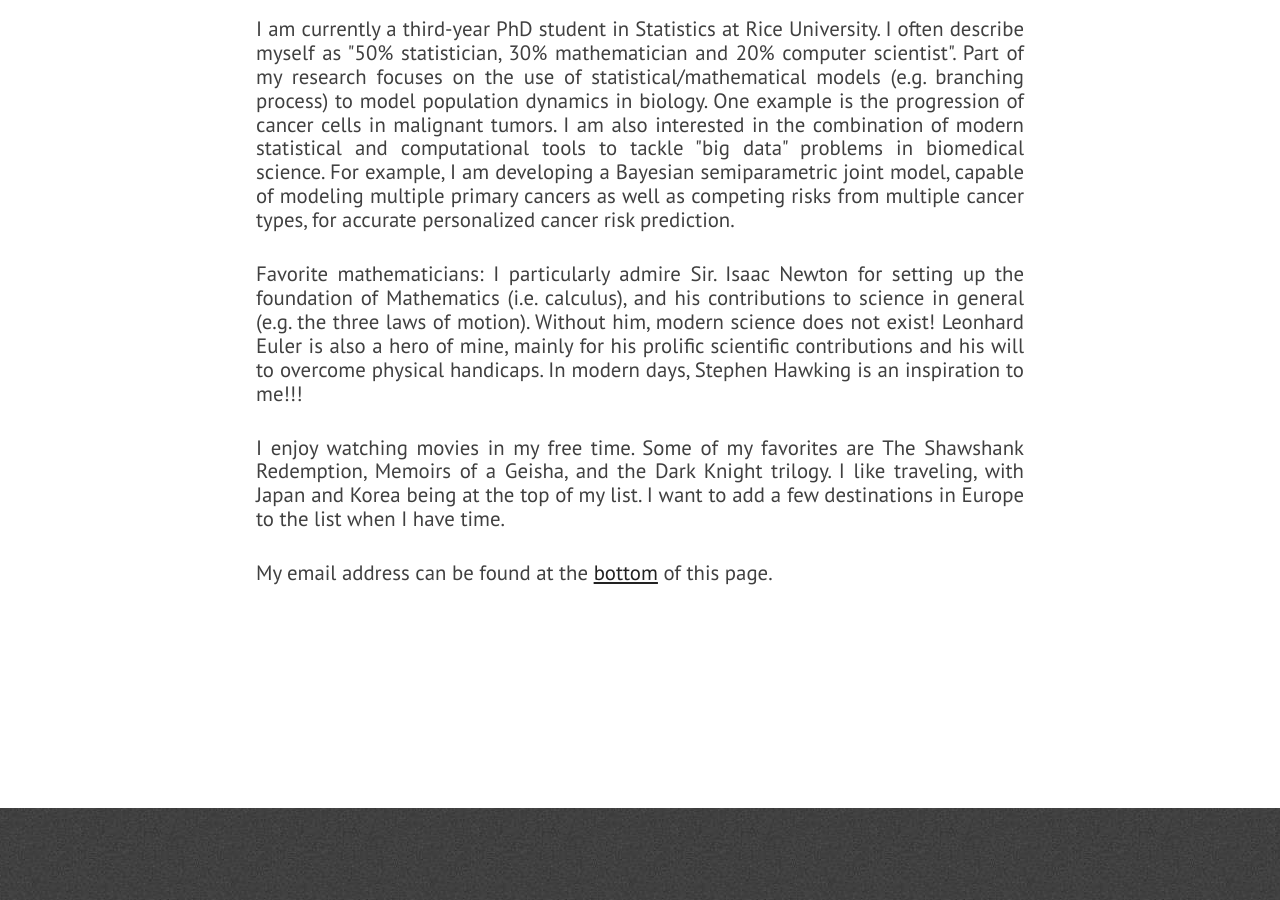
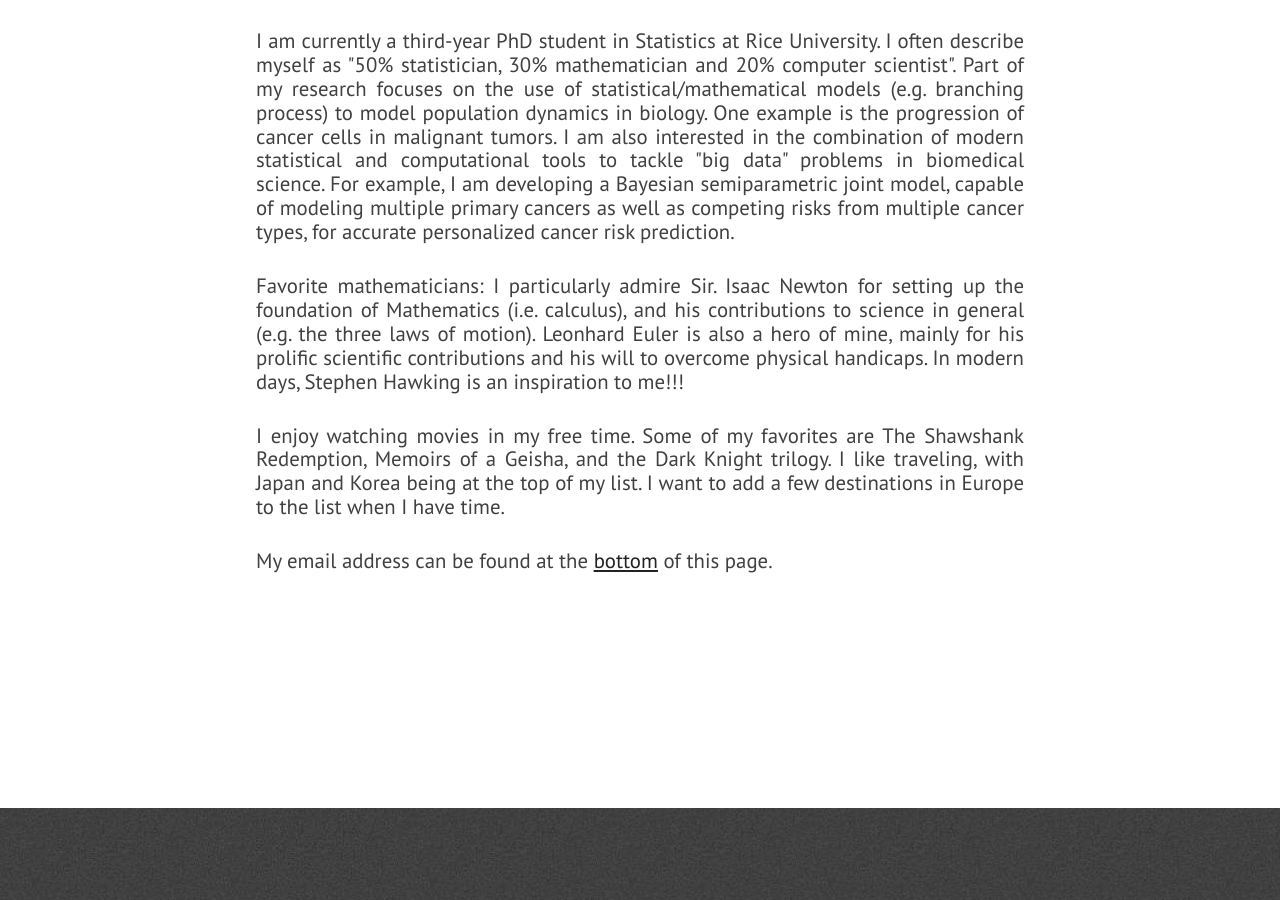
Before and after one commit to nguyendangson/sondangnguyen, a Jekyll site: the page built from index.html, in a window 1280 px wide and 900 px high, scrolled down 1152 px. Built offline with Jekyll 4.4.1, drawn with Linux system fonts in a browser that asks for light colours; nearby versions of some CDN libraries.

Commit message:
Update about.html

```diff
--- a/_includes/about.html
+++ b/_includes/about.html
@@ -11,7 +11,7 @@
 For example, I am developing a Bayesian semiparametric joint model, capable of modeling multiple primary cancers as well as competing risks from multiple cancer types, for accurate personalized cancer risk prediction.
             </p>
             <p class="paragraph-text justify-text">
-                Favorite mathematicians: I particularly admire Sir. Isaac Newton for setting up the foundation of Mathematics (i.e. calculus), and his contributions to science in general (e.g. the three laws of motion). Without him, modern science does not exist!
+                Favorite mathematicians: I particularly admire Sir. Isaac Newton for setting up the foundation of Mathematics (i.e. calculus), and his contributions to science in general (e.g. the three laws of motion).
 Leonhard Euler is also a hero of mine, mainly for his prolific scientific contributions and his will to overcome physical handicaps.
 In modern days, Stephen Hawking is an inspiration to me!!!
             </p>
```
